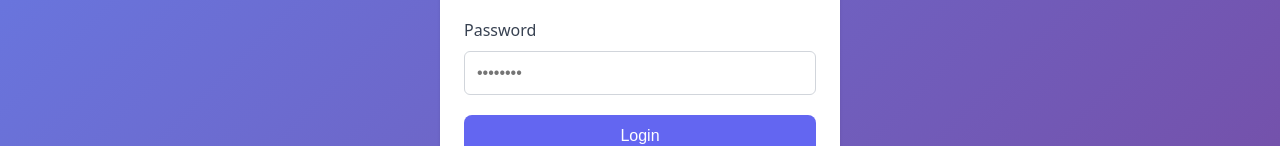
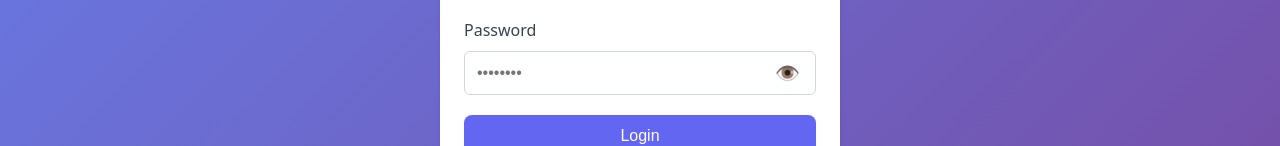
Before and after one commit to 4nxrag/wishie, a React app in the folder frontend/: page /login in a window 1280 px wide. Shown: the part 383-529 px from the top of the page. Built offline with nearby package versions, Linux system fonts and the light colour scheme; the HTML template or start-up script is replaced by a standard one.

Commit message:
Added eye icon to hide and unhide password for convenience

```diff
--- a/frontend/src/pages/Login.jsx
+++ b/frontend/src/pages/Login.jsx
@@ -5,6 +5,7 @@
 const Login = () => {
   const [email, setEmail] = useState('');
   const [password, setPassword] = useState('');
+  const [showPassword, setShowPassword] = useState(false); // ← Add this
   const [error, setError] = useState('');
   const [loading, setLoading] = useState(false);
 
@@ -60,16 +61,39 @@
             />
           </div>
 
+          {/* Updated Password Field with Eye Toggle */}
           <div className="form-group">
             <label className="form-label">Password</label>
+            <div style={{ position: 'relative' }}>
               <input
-              type="password"
+                type={showPassword ? 'text' : 'password'}
                 className="form-input"
                 value={password}
                 onChange={(e) => setPassword(e.target.value)}
                 placeholder="••••••••"
                 required
+                style={{ paddingRight: '3rem' }}
               />
+              <button
+                type="button"
+                onClick={() => setShowPassword(!showPassword)}
+                style={{
+                  position: 'absolute',
+                  right: '0.75rem',
+                  top: '50%',
+                  transform: 'translateY(-50%)',
+                  background: 'none',
+                  border: 'none',
+                  cursor: 'pointer',
+                  fontSize: '1.25rem',
+                  color: 'var(--gray-500)',
+                  padding: '0.25rem'
+                }}
+                aria-label={showPassword ? 'Hide password' : 'Show password'}
+              >
+                {showPassword ? '🙈' : '👁️'}
+              </button>
+            </div>
           </div>
 
           <button
--- a/frontend/src/pages/Register.jsx
+++ b/frontend/src/pages/Register.jsx
@@ -6,6 +6,7 @@
   const [name, setName] = useState('');
   const [email, setEmail] = useState('');
   const [password, setPassword] = useState('');
+  const [showPassword, setShowPassword] = useState(false); // ← Add this
   const [error, setError] = useState('');
   const [loading, setLoading] = useState(false);
 
@@ -78,17 +79,40 @@
             />
           </div>
 
+          {/* Updated Password Field with Eye Toggle */}
           <div className="form-group">
             <label className="form-label">Password</label>
+            <div style={{ position: 'relative' }}>
               <input
-              type="password"
+                type={showPassword ? 'text' : 'password'}
                 className="form-input"
                 value={password}
                 onChange={(e) => setPassword(e.target.value)}
                 placeholder="Min 6 characters"
                 required
                 minLength={6}
+                style={{ paddingRight: '3rem' }}
               />
+              <button
+                type="button"
+                onClick={() => setShowPassword(!showPassword)}
+                style={{
+                  position: 'absolute',
+                  right: '0.75rem',
+                  top: '50%',
+                  transform: 'translateY(-50%)',
+                  background: 'none',
+                  border: 'none',
+                  cursor: 'pointer',
+                  fontSize: '1.25rem',
+                  color: 'var(--gray-500)',
+                  padding: '0.25rem'
+                }}
+                aria-label={showPassword ? 'Hide password' : 'Show password'}
+              >
+                {showPassword ? '🙈' : '👁️'}
+              </button>
+            </div>
             <small style={{ color: 'var(--gray-500)', fontSize: '0.875rem' }}>
               Must contain uppercase, lowercase, and number
             </small>
```
Lines whose indentation alone changed are shown as unchanged.
